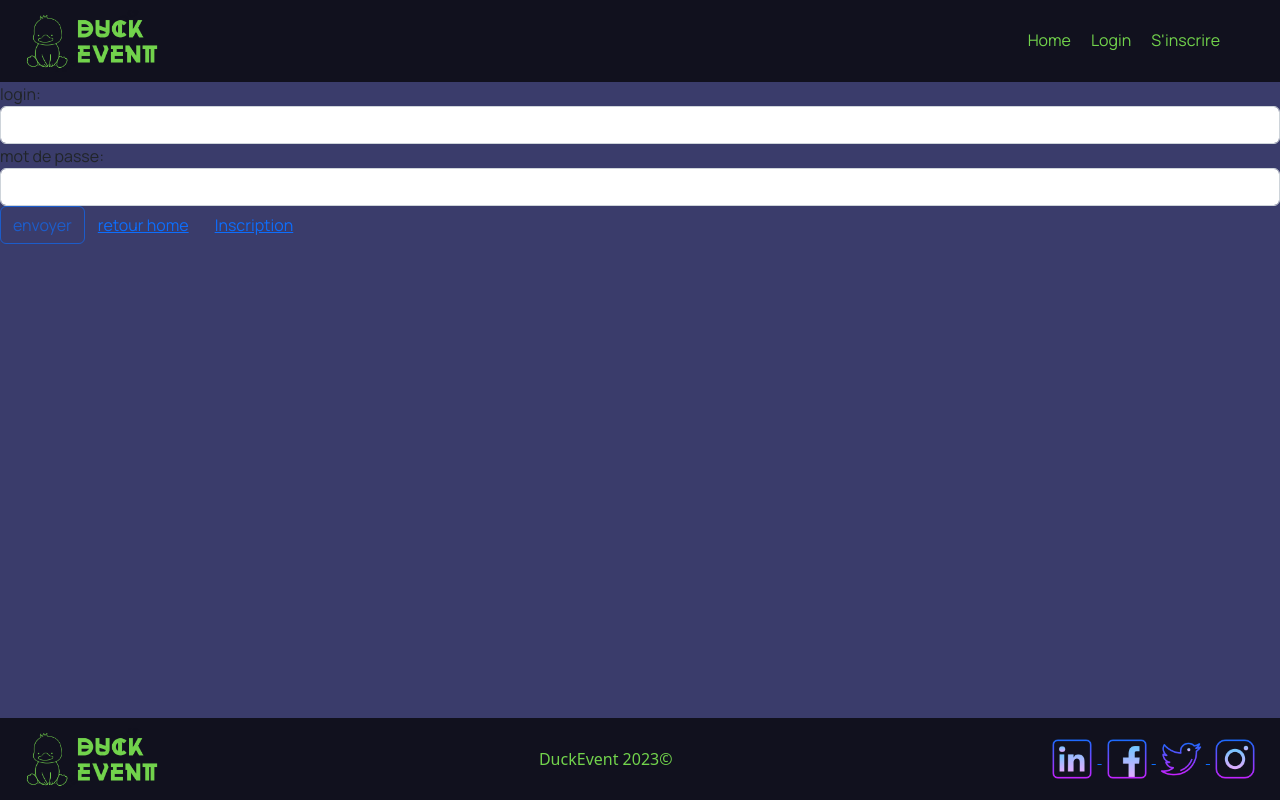
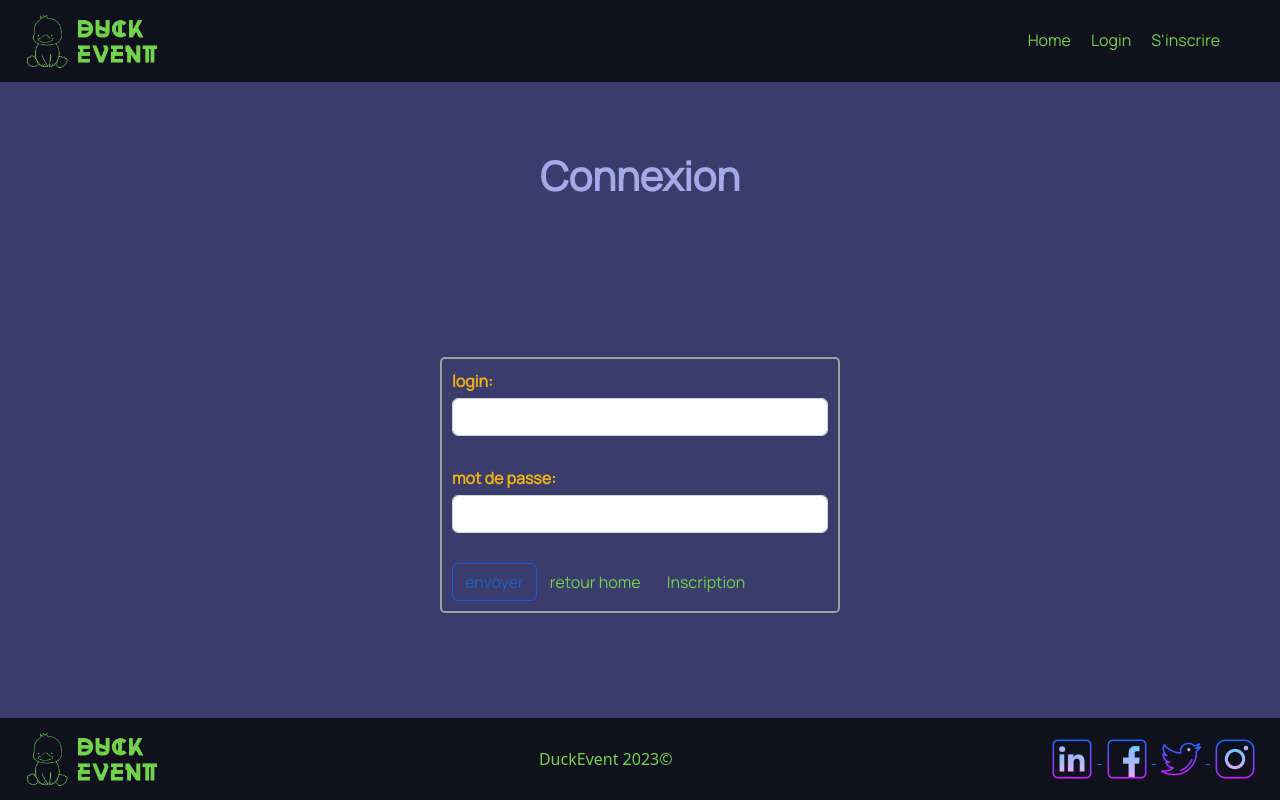
Before and after one commit to majdaennahli/SalleDeConcert, an Angular app in the folder salleDeConcertAngular/: page /login in a window 1280 px wide. Built offline with nearby package versions, Linux system fonts and the light colour scheme.

Commit message:
css login-inscrit

```diff
--- a/salleDeConcertAngular/src/app/components/evenement/evenement-list/evenement-list.component.css
+++ b/salleDeConcertAngular/src/app/components/evenement/evenement-list/evenement-list.component.css
@@ -23,7 +23,7 @@ h1 {
 }
 
 table {
-  width: 97%;
+  width: 50%;
   border-collapse: collapse;
   margin: auto;
 }
--- a/salleDeConcertAngular/src/app/components/inscription/inscription.component.css
+++ b/salleDeConcertAngular/src/app/components/inscription/inscription.component.css
@@ -0,0 +1,75 @@
+/* Styles pour le formulaire */
+form {
+  max-width: 400px;
+  margin: 0 auto;
+}
+
+.form-group {
+  margin-bottom: 20px;
+}
+
+h1 {
+  margin: 0;
+  padding: 20px;
+  margin-bottom: 15px;
+  color: rgb(166, 169, 232); /* Garder la couleur existante pour le titre */
+  font-weight: bold;
+  text-align: center;
+  display: flex;
+  justify-content: center;
+  align-items: center;
+}
+
+label {
+  display: block;
+  font-weight: bold;
+  color: rgb(239, 177, 19);
+  font-weight: bold; /* Texte en gras */
+}
+
+input[type="text"],
+input[type="password"],
+input[type="date"] {
+  width: 100%;
+  padding: 8px;
+  font-size: 16px;
+  border: 1px solid rgb(114, 211, 76); /* Couleur de bordure */
+  border-radius: 4px;
+  color: rgb(17, 17, 30); /* Couleur du texte */
+}
+
+input[type="submit"] {
+  display: inline-block;
+  padding: 10px 20px;
+  font-size: 16px;
+  background-color: rgb(114, 211, 76); /* Couleur de fond du bouton */
+  color: rgb(17, 17, 30); /* Couleur du texte du bouton */
+  border: none;
+  border-radius: 4px;
+  cursor: pointer;
+}
+
+.btn-link {
+  display: inline-block;
+  margin-left: 10px;
+  font-size: 16px;
+  color: rgb(114, 211, 76); /* Couleur du texte du lien */
+  text-decoration: none;
+  cursor: pointer;
+}
+
+/* Styles pour les messages d'erreur */
+span.error-message {
+  display: block;
+  color: rgb(183, 90, 23); /* Couleur d'erreur existante */
+  font-size: 14px;
+  margin-top: 5px;
+}
+
+/* Styles pour les messages de succès */
+span.success-message {
+  display: block;
+  color: rgb(128, 102, 0); /* Couleur de succès existante */
+  font-size: 14px;
+  margin-top: 5px;
+}
--- a/salleDeConcertAngular/src/app/components/login/login.component.css
+++ b/salleDeConcertAngular/src/app/components/login/login.component.css
@@ -0,0 +1,65 @@
+/* login.component.css */
+.form-group {
+  margin-bottom: 30px; /* Réduire l'espace entre les groupes de formulaire */
+}
+
+.container {
+  display: flex;
+  justify-content: center;
+  align-items: center;
+  height: 50vh; /* Utilise 100% de la hauteur de la fenêtre */
+}
+h1 {
+  margin: 50px;
+  padding: 20px;
+  margin-bottom: 15px;
+  color: rgb(166, 169, 232); /* Garder la couleur existante pour le titre */
+  font-weight: bold;
+  text-align: center;
+  display: flex;
+  justify-content: center;
+  align-items: center;
+}
+form {
+  width: 800px; /* Largeur du formulaire */
+  max-width: 400px;
+  margin-top: 100px; /* Réduire l'espace en haut du formulaire */
+  padding: 10px; /* Ajouter un espace interne pour le formulaire */
+  border: 2px solid #a29f9f; /* Ajouter une bordure pour délimiter le formulaire */
+  border-radius: 5px; /* Arrondir les coins de la bordure */
+}
+
+label {
+  display: block;
+  margin-bottom: 5px;
+  color: rgb(239, 177, 19);
+  font-weight: bold;
+}
+
+.btn-primary {
+  background-color: rgb(114, 211, 76);
+  color: #fff;
+}
+
+.btn-primary:hover {
+  background-color: rgb(114, 211, 76);
+}
+
+.btn-link {
+  color: rgb(114, 211, 76);
+  text-decoration: none;
+}
+
+.btn-link:hover {
+  text-decoration: underline;
+}
+
+/* Style pour le message d'erreur */
+.alert-danger {
+  background-color: #f8d7da;
+  color: #721c24;
+  padding: 10px;
+  margin-bottom: 20px;
+  border: 1px solid #f5c6cb;
+  border-radius: 4px;
+}
--- a/salleDeConcertAngular/src/app/components/login/login.component.html
+++ b/salleDeConcertAngular/src/app/components/login/login.component.html
@@ -1,3 +1,8 @@
+<h1>Connexion</h1>
+<div *ngIf="displayError" class="alert alert-danger">
+  informations incorrectes
+</div>
+<div class="container">
   <div *ngIf="displayError" class="alert alert-danger">
     informations incorrectes
   </div>
@@ -39,8 +44,12 @@
       ><a routerLink="/home" routerLinkActive="active" class="btn btn-link"
         >retour home</a
       >
-    <a routerLink="/inscription" routerLinkActive="active" class="btn btn-link"
+      <a
+        routerLink="/inscription"
+        routerLinkActive="active"
+        class="btn btn-link"
         >Inscription</a
       >
     </div>
   </form>
+</div>
```
Also changed, not shown: 1 other file (tests, documents, lock files or other folders). Lines whose indentation alone changed are shown as unchanged.
